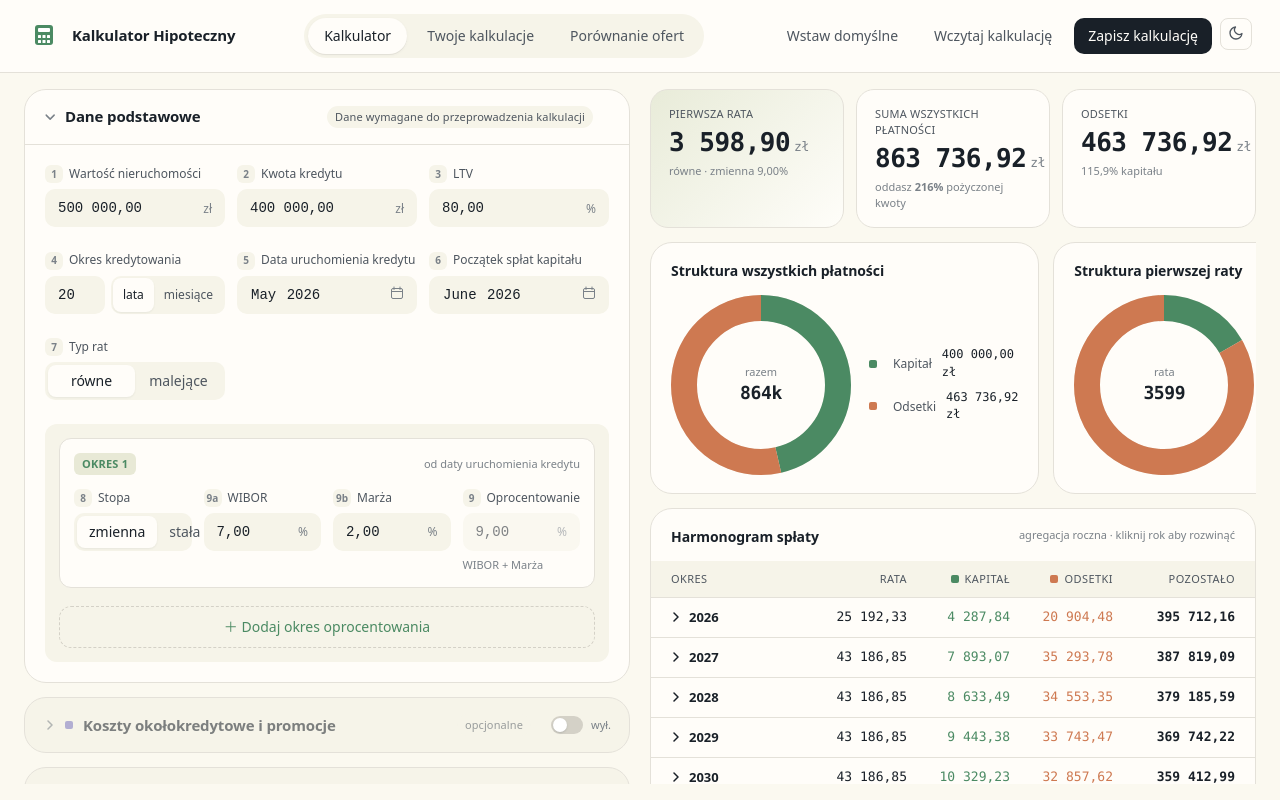
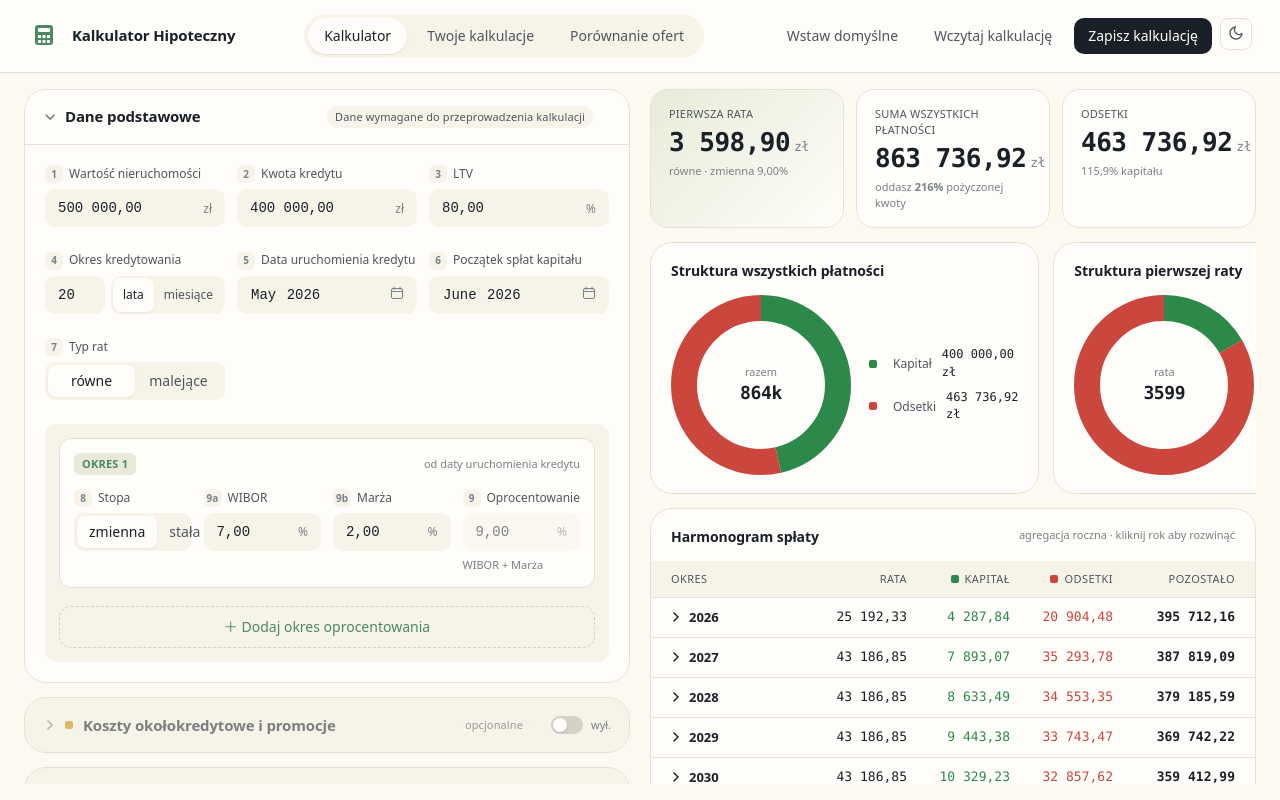
Before and after one commit to gyerosaski/kalkulator-hippoteczny, an Angular app: page / in a window 1280 px wide. Built offline with nearby package versions, Linux system fonts and the light colour scheme.

Commit message:
color code'y - poprawa kolorów

```diff
--- a/src/styles.scss
+++ b/src/styles.scss
@@ -42,10 +42,28 @@ body {
   --accent-mist: oklch(85% 0.04 230);
   --accent-mist-deep: oklch(58% 0.08 235);
 
-  --c-cap: var(--accent-sage-deep);
-  --c-int: var(--accent-peach-deep);
-  --c-cost: var(--accent-lav-deep);
-  --c-over: var(--accent-mist-deep);
+  /* === SEMANTIC GROUP COLORS ============================================
+     Niezależne od palety. Zawsze:
+       kapitał  → zielony,
+       odsetki  → czerwony,
+       nadpłaty → niebieski,
+       koszty   → żółty/amber.
+  */
+  --c-cap: oklch(56% 0.13 150);
+  --c-cap-mid: oklch(72% 0.11 150);
+  --c-cap-soft: oklch(94% 0.05 150);
+
+  --c-int: oklch(58% 0.17 28);
+  --c-int-mid: oklch(74% 0.13 28);
+  --c-int-soft: oklch(95% 0.05 28);
+
+  --c-over: oklch(56% 0.14 250);
+  --c-over-mid: oklch(74% 0.1 250);
+  --c-over-soft: oklch(95% 0.04 250);
+
+  --c-cost: oklch(67% 0.15 82);
+  --c-cost-mid: oklch(82% 0.12 85);
+  --c-cost-soft: oklch(95% 0.06 85);
 
   --r-sm: 8px;
   --r: 12px;
```
